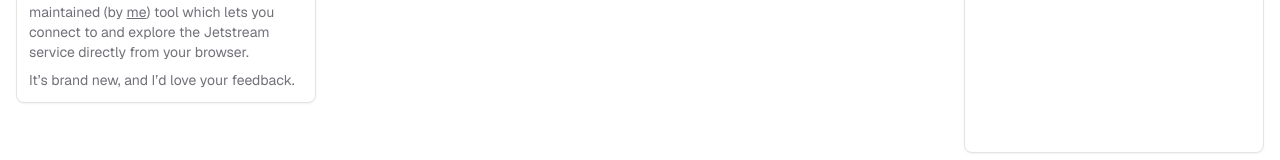
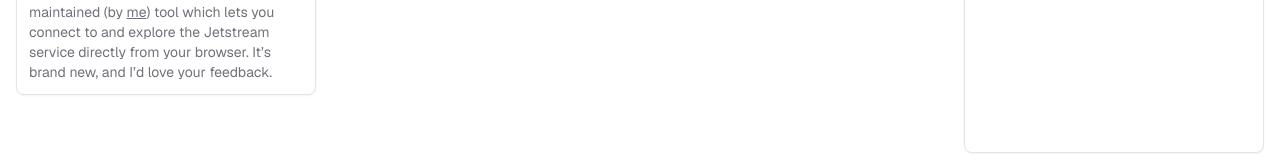
Before and after one commit to makeusabrew/playground.bsky.guide, a Next.js app: page / in a window 1280 px wide. Shown: the part 870-1030 px from the top of the page. Built offline with nearby package versions, Linux system fonts and the light colour scheme; no server answers.

Commit message:
no need for a new block

```diff
--- a/app/page.tsx
+++ b/app/page.tsx
@@ -81,8 +81,6 @@ export default function Home() {
                         me
                       </a>
                       ) tool which lets you connect to and explore the Jetstream service directly from your browser.
-                    </div>
-                    <div className="text-sm text-muted-foreground">
                       It&rsquo;s brand new, and I&rsquo;d love your feedback.
                     </div>
                   </div>
```
